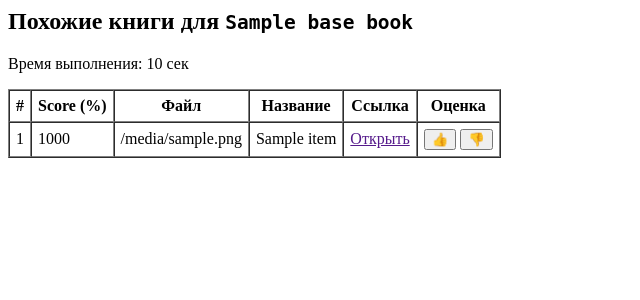
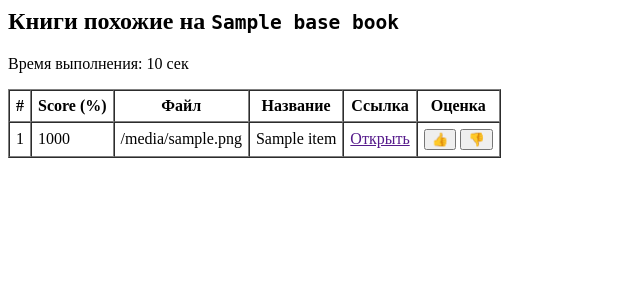
Before and after one commit to shizzz/book-embedding-similarity, a FastAPI app: template app/templates/similar_table.html in a window 1280 px wide. Shown: the top 300 px of the page, without its empty margins (0-640 px from the left). Run offline with FastAPI, Linux system fonts and the light colour scheme; the template is opened without the code that fills it: most values are stand-ins (such as "Sample title", 1, 10 or a date in 2020).

Commit message:
Rename h2

```diff
--- a/app/templates/similar_table.html
+++ b/app/templates/similar_table.html
@@ -1,4 +1,4 @@
-<h2>Похожие книги для <code>{{ base_book.title }}</code></h2>
+<h2>Книги похожие на <code>{{ base_book.title }}</code></h2>
 <p class="elapsed">Время выполнения: {{ elapsed | round(3) }} сек</p>
 
 <table border="1" cellpadding="6" cellspacing="0">
```
